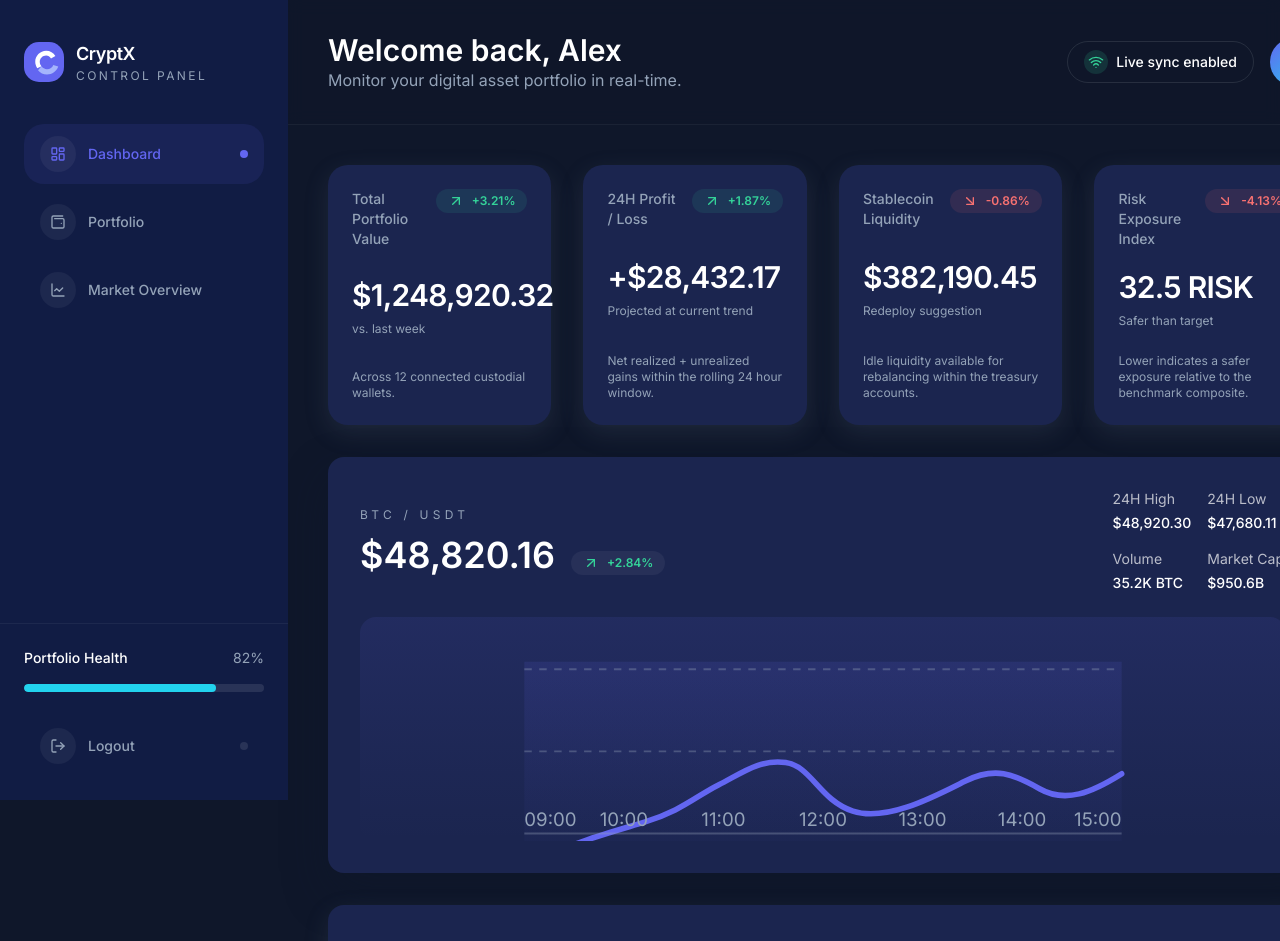
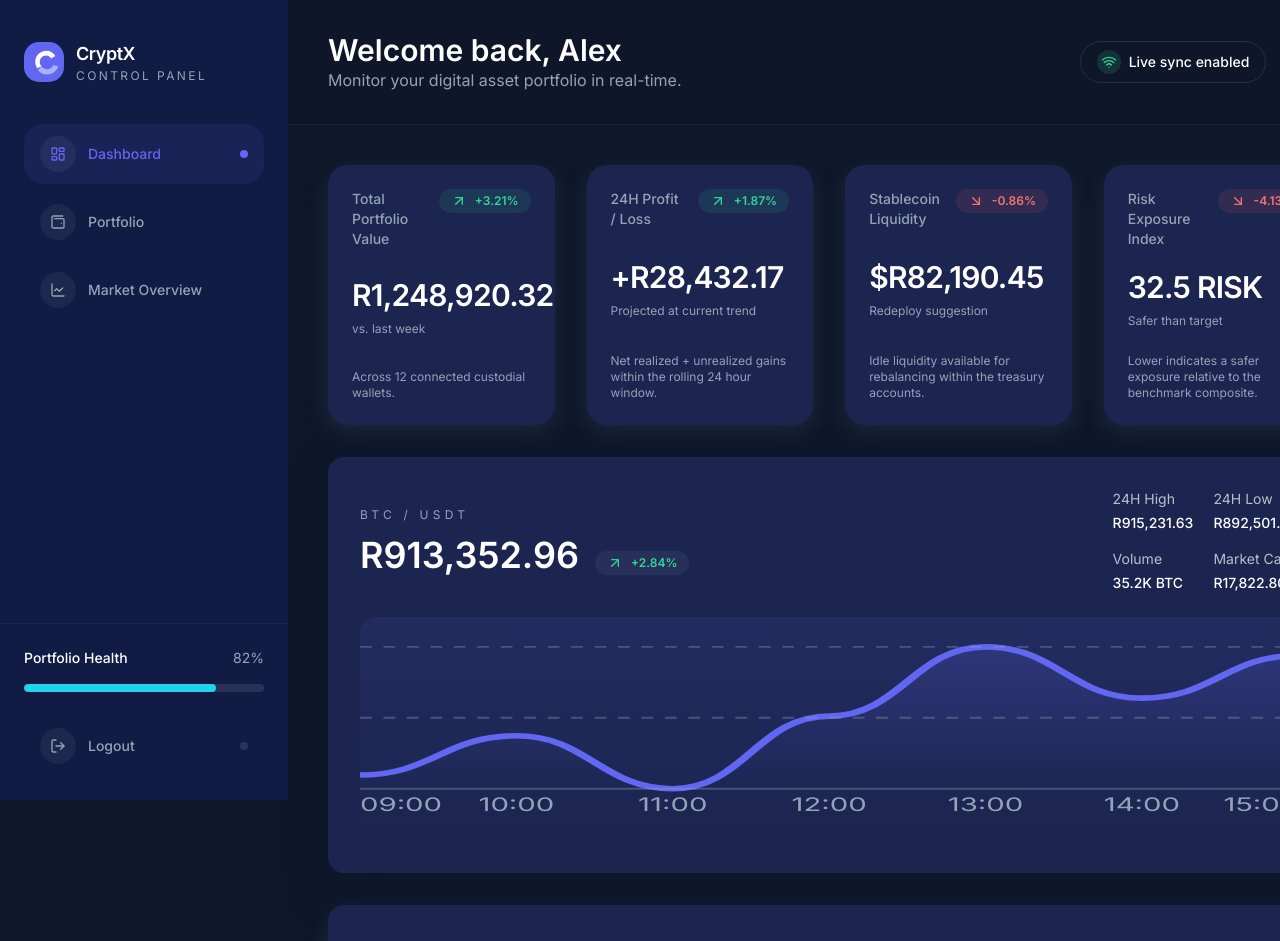
Before and after one commit to GuyMcKechnie/melsoft-cryptx, a React (Vite) app: page / in a window 1280 px wide. Shown: the top 941 px of the page. Built offline with nearby package versions, Linux system fonts and the light colour scheme.

Commit message:
fix chart visual

```diff
--- a/src/components/layout/MainContent.jsx
+++ b/src/components/layout/MainContent.jsx
@@ -1,24 +1,20 @@
 import MetricCard from "../ui/MetricCard";
 import ChartVisual from "../ui/ChartVisual";
 import TransactionTable from "../ui/TransactionTable";
-import {
-    btcSummary,
-    chartTimeline,
-    chartPath,
-} from "../../data/chartStaticData";
+import { btcSummary, chartTimeline } from "../../data/chartStaticData";
 import { transactionData } from "../../data/transactionData";
 
 const metricSummary = [
     {
         title: "Total Portfolio Value",
-        value: "$1,248,920.32",
+        value: "R1,248,920.32",
         delta: 3.21,
         deltaLabel: "vs. last week",
         caption: "Across 12 connected custodial wallets.",
     },
     {
         title: "24H Profit / Loss",
-        value: "+$28,432.17",
+        value: "+R28,432.17",
         delta: 1.87,
         deltaLabel: "Projected at current trend",
         caption:
@@ -26,7 +22,7 @@ const metricSummary = [
     },
     {
         title: "Stablecoin Liquidity",
-        value: "$382,190.45",
+        value: "$R82,190.45",
         delta: -0.86,
         deltaLabel: "Redeploy suggestion",
         caption:
@@ -50,12 +46,7 @@ const MainContent = () => (
                     <MetricCard key={metric.title} {...metric} />
                 ))}
             </section>
-
-            <ChartVisual
-                summary={btcSummary}
-                timeline={chartTimeline}
-                path={chartPath}
-            />
+            <ChartVisual summary={btcSummary} timeline={chartTimeline} />
 
             <TransactionTable rows={transactionData} />
         </div>
--- a/src/components/ui/ChartVisual.jsx
+++ b/src/components/ui/ChartVisual.jsx
@@ -1,9 +1,75 @@
 import { ArrowDownRight, ArrowUpRight } from "lucide-react";
 
-const ChartVisual = ({ summary, timeline, path }) => {
+const VIEWBOX_WIDTH = 320;
+const VIEWBOX_HEIGHT = 120;
+const TOP_PADDING = 16;
+const BOTTOM_PADDING = 28;
+
+const buildChartGeometry = (timeline) => {
+    const baseline = VIEWBOX_HEIGHT - BOTTOM_PADDING;
+    const chartHeight = baseline - TOP_PADDING;
+    const gridLines = [
+        { y: baseline, dashed: false },
+        { y: baseline - chartHeight / 2, dashed: true },
+        { y: TOP_PADDING, dashed: true },
+    ];
+
+    if (!Array.isArray(timeline) || timeline.length < 2) {
+        return {
+            linePath: "",
+            areaPath: "",
+            baseline,
+            gridLines,
+            points: [],
+        };
+    }
+
+    const values = timeline.map((point) => point.value);
+    const maxValue = Math.max(...values);
+    const minValue = Math.min(...values);
+    const range = maxValue - minValue || 1;
+
+    const points = timeline.map((point, index) => {
+        const x = (index / (timeline.length - 1)) * VIEWBOX_WIDTH;
+        const normalized = (point.value - minValue) / range;
+        const y = TOP_PADDING + (1 - normalized) * chartHeight;
+        return { x, y };
+    });
+
+    let linePath = `M ${points[0].x} ${points[0].y}`;
+    let areaPath = `M ${points[0].x} ${baseline} L ${points[0].x} ${points[0].y}`;
+
+    for (let index = 0; index < points.length - 1; index += 1) {
+        const current = points[index];
+        const next = points[index + 1];
+        const segmentWidth = next.x - current.x;
+        const controlOffset = segmentWidth / 2.2;
+        const controlOneX = current.x + controlOffset;
+        const controlTwoX = next.x - controlOffset;
+        const segment = ` C ${controlOneX} ${current.y}, ${controlTwoX} ${next.y}, ${next.x} ${next.y}`;
+        linePath += segment;
+        areaPath += segment;
+    }
+
+    areaPath += ` L ${points[points.length - 1].x} ${baseline} Z`;
+
+    return {
+        linePath,
+        areaPath,
+        baseline,
+        gridLines,
+        points,
+    };
+};
+
+const ChartVisual = ({ summary, timeline }) => {
     const isTrendingUp = summary.changeDirection === "up";
     const changeColor = isTrendingUp ? "text-success" : "text-danger";
     const DirectionIcon = isTrendingUp ? ArrowUpRight : ArrowDownRight;
+    const geometry = buildChartGeometry(timeline);
+    const gradientId = `chartGradient-${summary.pair
+        .replace(/[^a-z0-9]/gi, "")
+        .toLowerCase()}`;
 
     return (
         <section className="flex flex-col gap-6 rounded-2xl bg-surface-alt p-6 shadow-card lg:p-8">
@@ -57,14 +123,19 @@ const ChartVisual = ({ summary, timeline, path }) => {
                     className="absolute inset-0 rounded-2xl bg-gradient-to-b from-primary/10 via-primary/5 to-transparent"
                     aria-hidden="true"
                 />
-                <svg viewBox="0 0 320 120" className="relative h-56 w-full">
+                <svg
+                    viewBox={`0 0 ${VIEWBOX_WIDTH} ${VIEWBOX_HEIGHT}`}
+                    className="relative h-56 w-full"
+                    preserveAspectRatio="none"
+                >
                     <defs>
                         <linearGradient
-                            id="chartGradient"
+                            id={gradientId}
                             x1="0"
                             x2="0"
                             y1="0"
                             y2="1"
+                            gradientUnits="objectBoundingBox"
                         >
                             <stop
                                 offset="0%"
@@ -76,54 +147,61 @@ const ChartVisual = ({ summary, timeline, path }) => {
                             />
                         </linearGradient>
                     </defs>
+                    {geometry.areaPath ? (
                         <path
-                        d="M0 120H320V0H0Z"
-                        fill="url(#chartGradient)"
-                        opacity="0.35"
-                        transform="translate(0,24)"
+                            d={geometry.areaPath}
+                            fill={`url(#${gradientId})`}
+                            opacity="0.55"
                         />
+                    ) : null}
+                    {geometry.linePath ? (
                         <path
-                        d={path}
+                            d={geometry.linePath}
                             stroke="#6366F1"
                             strokeWidth="3"
                             fill="none"
                             strokeLinecap="round"
-                        transform="translate(0,24)"
                         />
+                    ) : null}
                     <g stroke="rgba(148,163,184,0.35)" strokeWidth="1">
-                        <line x1="0" x2="320" y1="116" y2="116" />
+                        {geometry.gridLines.map((line) => (
                             <line
+                                key={line.y}
                                 x1="0"
-                            x2="320"
-                            y1="72"
-                            y2="72"
-                            strokeDasharray="4 4"
+                                x2={VIEWBOX_WIDTH}
+                                y1={line.y}
+                                y2={line.y}
+                                strokeDasharray={
+                                    line.dashed ? "4 4" : undefined
+                                }
                             />
-                        <line
-                            x1="0"
-                            x2="320"
-                            y1="28"
-                            y2="28"
-                            strokeDasharray="4 4"
-                        />
+                        ))}
                     </g>
-                    {timeline.map((point, index) => (
+                    {timeline.map((point, index) => {
+                        const coordinate = geometry.points[index];
+                        const xPosition = coordinate
+                            ? coordinate.x
+                            : (index / Math.max(timeline.length - 1, 1)) *
+                              VIEWBOX_WIDTH;
+                        const anchor =
+                            index === 0
+                                ? "start"
+                                : index === timeline.length - 1
+                                ? "end"
+                                : "middle";
+
+                        return (
                             <text
                                 key={point.label}
-                            x={(index / (timeline.length - 1)) * 320}
-                            y="112"
-                            textAnchor={
-                                index === timeline.length - 1
-                                    ? "end"
-                                    : index === 0
-                                    ? "start"
-                                    : "middle"
-                            }
+                                x={xPosition}
+                                y={geometry.baseline + 12}
+                                textAnchor={anchor}
                                 className="fill-muted text-[10px]"
                             >
                                 {point.label}
                             </text>
-                    ))}
+                        );
+                    })}
                 </svg>
             </div>
         </section>
--- a/src/data/chartStaticData.js
+++ b/src/data/chartStaticData.js
@@ -1,12 +1,12 @@
 export const btcSummary = {
     pair: 'BTC / USDT',
-    price: '$48,820.16',
+    price: 'R913,352.96',
     changeLabel: '+2.84%',
     changeDirection: 'up',
-    high: '$48,920.30',
-    low: '$47,680.11',
+    high: 'R915,231.63',
+    low: 'R892,501.94',
     volume: '35.2K BTC',
-    marketCap: '$950.6B',
+    marketCap: 'R17,822.80B',
 };
 
 export const chartTimeline = [
@@ -18,7 +18,3 @@ export const chartTimeline = [
     { label: '14:00', value: 48_320 },
     { label: '15:00', value: 48_820 },
 ];
-
-// Path created from a simplified cubic bezier sampling that visually mimics the Figma sparkline.
-export const chartPath =
-    'M4 108C28 96 44 92 64 86C84 80 92 72 104 66C116 60 126 52 140 54C154 56 158 74 176 80C194 86 220 72 236 64C252 56 262 60 276 68C290 76 304 70 320 60';
--- a/src/data/transactionData.js
+++ b/src/data/transactionData.js
@@ -5,7 +5,7 @@ export const transactionData = [
         symbol: 'BTC',
         type: 'Buy',
         amount: '0.845 BTC',
-        value: '$38,420.12',
+        value: 'R720,377.25',
         status: 'Completed',
         timestamp: 'Oct 28, 2025 · 09:24',
         counterparty: 'Coinbase Prime',
@@ -16,7 +16,7 @@ export const transactionData = [
         symbol: 'ETH',
         type: 'Sell',
         amount: '12.400 ETH',
-        value: '$27,118.04',
+        value: 'R508,463.25',
         status: 'Completed',
         timestamp: 'Oct 26, 2025 · 16:10',
         counterparty: 'Binance Pro',
@@ -27,7 +27,7 @@ export const transactionData = [
         symbol: 'SOL',
         type: 'Buy',
         amount: '150 SOL',
-        value: '$8,342.22',
+        value: 'R156,416.63',
         status: 'Pending',
         timestamp: 'Oct 25, 2025 · 11:58',
         counterparty: 'Phantom Wallet',
@@ -38,7 +38,7 @@ export const transactionData = [
         symbol: 'ADA',
         type: 'Buy',
         amount: '2,500 ADA',
-        value: '$1,835.00',
+        value: 'R34,406.25',
         status: 'Completed',
         timestamp: 'Oct 24, 2025 · 18:42',
         counterparty: 'Kraken OTC',
@@ -49,7 +49,7 @@ export const transactionData = [
         symbol: 'MATIC',
         type: 'Sell',
         amount: '4,800 MATIC',
-        value: '$3,298.56',
+        value: 'R61,848.00',
         status: 'Failed',
         timestamp: 'Oct 22, 2025 · 13:05',
         counterparty: 'Gemini Custody',
@@ -60,7 +60,7 @@ export const transactionData = [
         symbol: 'BTC',
         type: 'Sell',
         amount: '0.210 BTC',
-        value: '$9,491.08',
+        value: 'R177,957.75',
         status: 'Completed',
         timestamp: 'Oct 20, 2025 · 08:18',
         counterparty: 'Bitstamp Pro',
```
Lines whose indentation alone changed are shown as unchanged.
